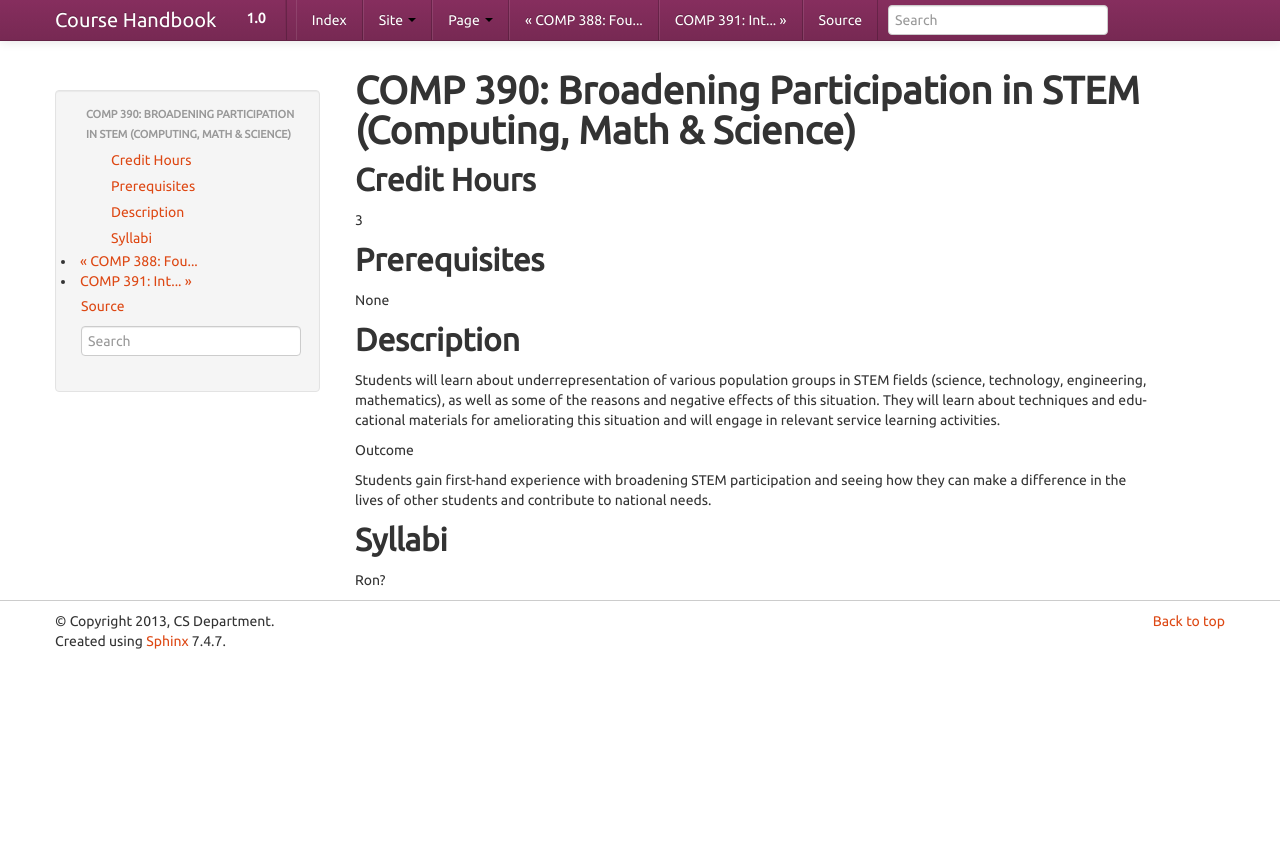
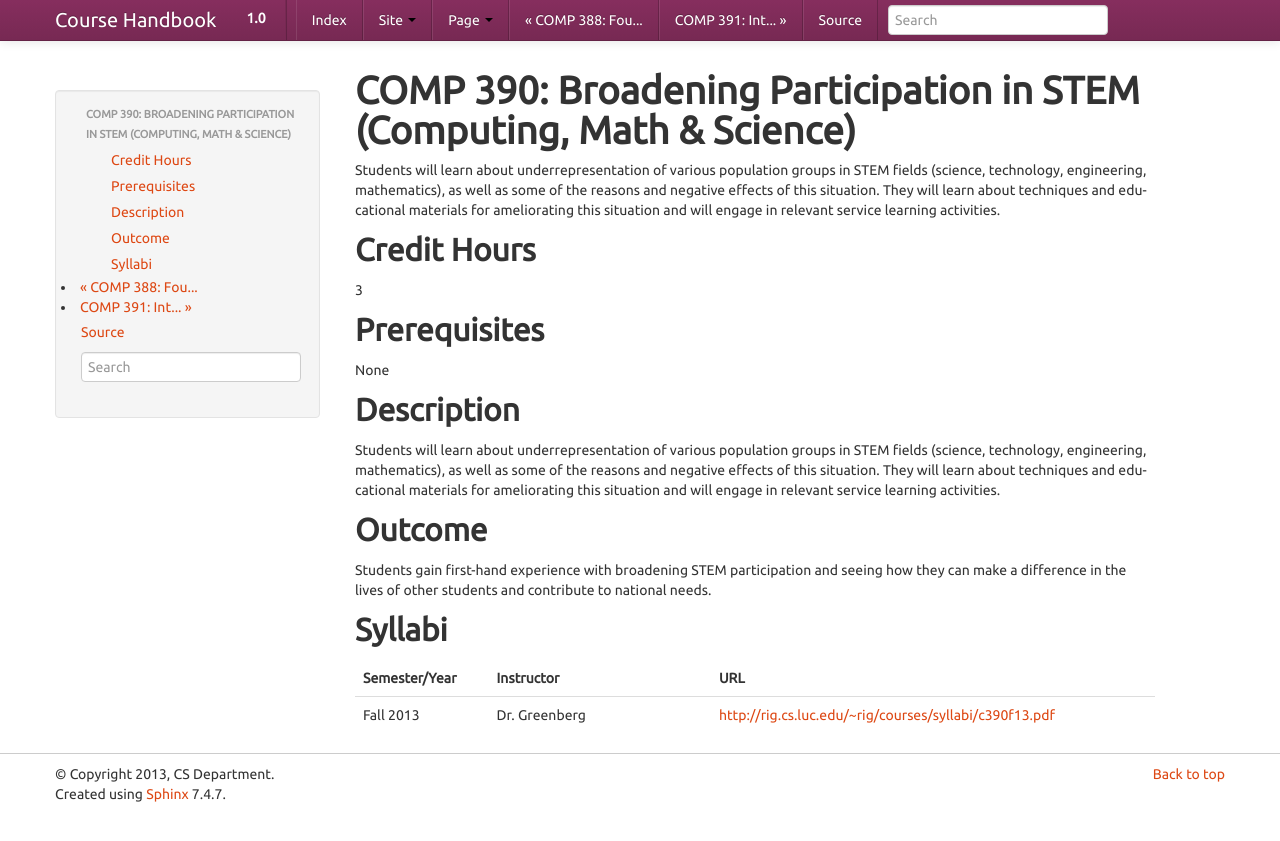
Before and after one commit to kyang5/coursedescriptions, a Sphinx documentation site: the page built from source/comp390.rst, in a window 1280 px wide. Shown: the top 841 px of the page. Built offline with Sphinx 7.4.7, drawn with Linux system fonts in a browser that asks for light colours.

Commit message:
updated COMP 390

```diff
--- a/source/comp390.rst
+++ b/source/comp390.rst
@@ -1,5 +1,7 @@
 COMP 390: Broadening Participation in STEM (Computing, Math & Science)
 ======================================================================
+
+Students will learn about underrepresentation of various population groups in STEM fields (science, technology, engineering, mathematics), as well as some of the reasons and negative effects of this situation.  They will learn about techniques and educational materials for ameliorating this situation and will engage in relevant service learning activities.
 
 Credit Hours
 -----------------------
@@ -22,6 +24,7 @@ ameliorating this situation and will engage in relevant service learning
 activities.
 
 Outcome
+----------------
 
 Students gain first-hand experience with broadening STEM participation
 and seeing how they can make a difference in the lives of other students
@@ -29,6 +32,10 @@ and contribute to national needs.
 
 
 Syllabi
-----------------------
+-------------
 
-Ron?
+.. csv-table::
+   	:header: "Semester/Year", "Instructor", "URL"
+   	:widths: 15, 25, 50
+
+	"Fall 2013", "Dr. Greenberg", "http://rig.cs.luc.edu/~rig/courses/syllabi/c390f13.pdf"
```
